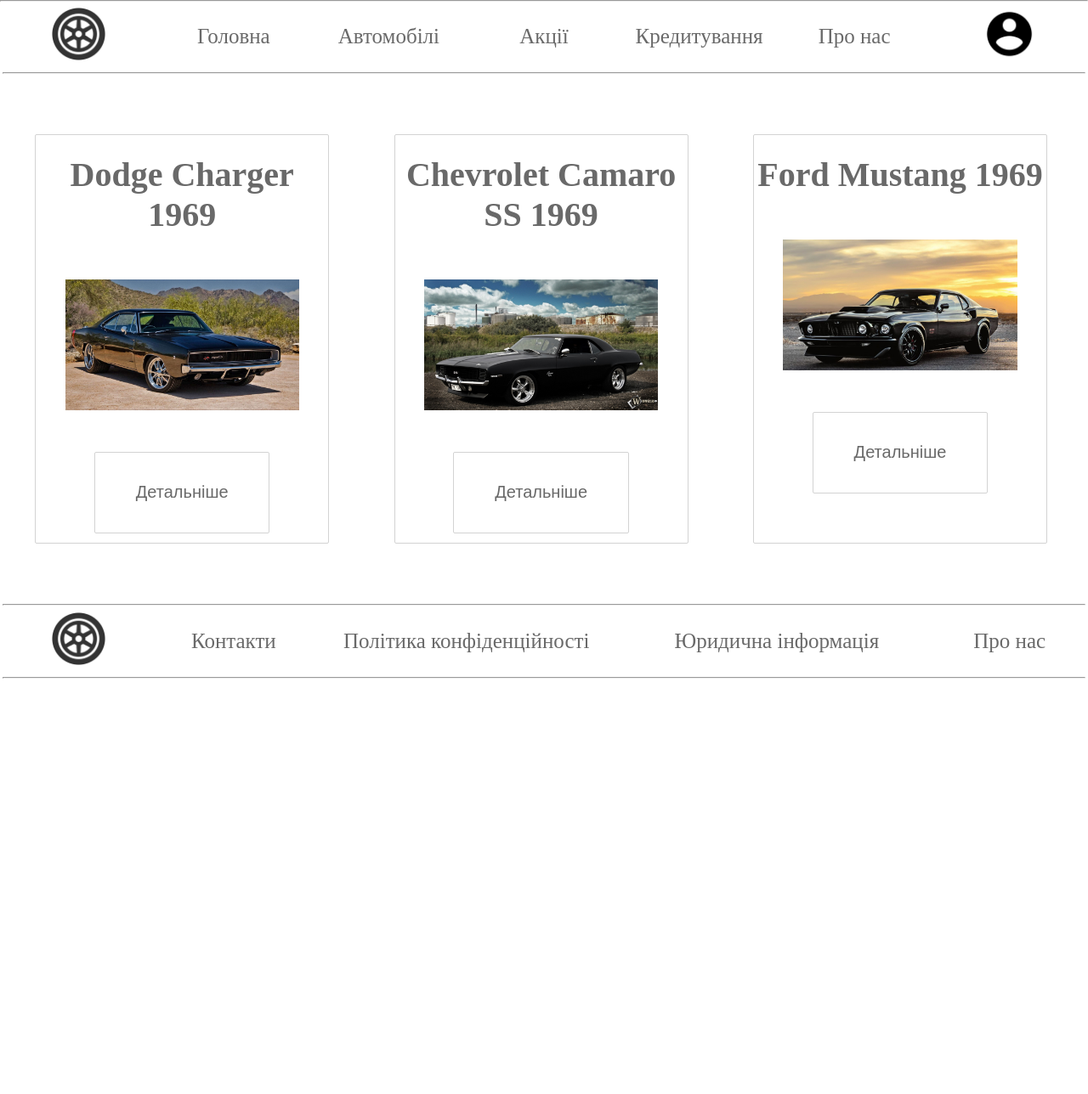
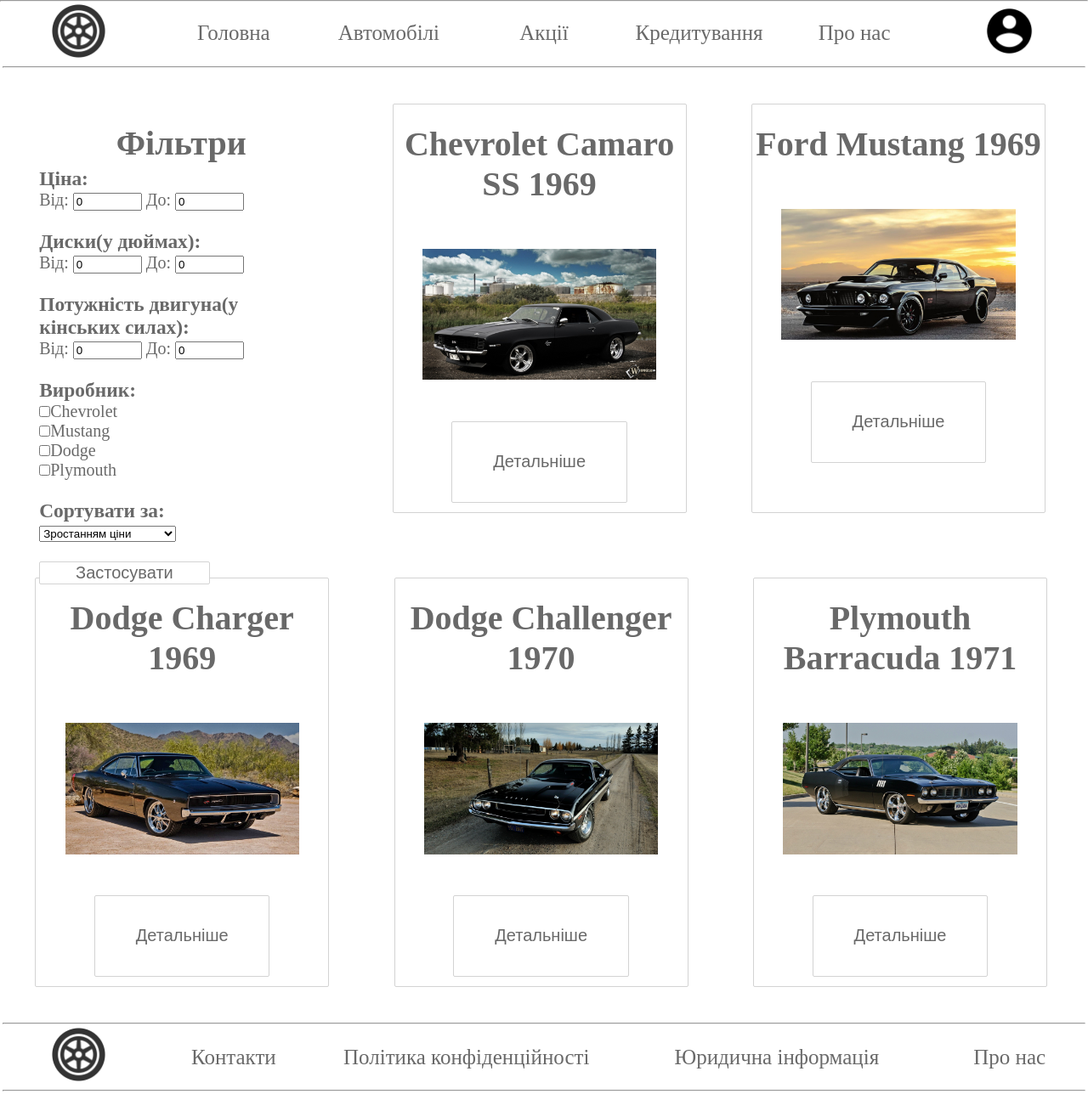
Before and after one commit to ctYurk15/Muscle-Cars, a PHP site: page /catalog.html in a window 1280 px wide. Shown: the whole page at 85% size. Before the commit the page ends 799 px from the top, so only its background shows below. Run offline with PHP 8.4, Linux system fonts and the light colour scheme.

Commit message:
Added filters to auto page

```diff
--- a/catalog.html
+++ b/catalog.html
@@ -20,10 +20,40 @@
             </tr>
             <tr>
                 <td colspan="7">
-                    <div class="car-container">
-                        <br><h1>Dodge Charger 1969</h1>
-                        <img src="images/charger1969.jpg"><br>
-                        <button>Детальніше</button>
+                    <div class="car-container" style="border: 0px solid black">
+                        <br><h1>Фільтри</h1>
+                        <div id="filtersDiv">
+                            <form>
+                                <h3>Ціна:</h3>
+                                <label for="minPrice">Від: </label><input type="text" value="0" name="price" id="minPrice" size="7">
+                                <label for="maxPrice">До: </label><input type="text" value="0" name="price" id="maxPrice" size="7">
+                                <br><br>
+                                <h3>Диски(у дюймах):</h3>
+                                <label for="minWS">Від: </label><input type="text" value="0" id="minWS" size="7">
+                                <label for="maxWS">До: </label><input type="text" value="0" id="maxWS" size="7">
+                                <br><br>
+                                <h3>Потужність двигуна(у кінських силах):</h3>
+                                <label for="minHP">Від: </label><input type="text" value="0" id="minHP" size="7">
+                                <label for="maxHP">До: </label><input type="text" value="0" id="maxHP" size="7">
+                                <br><br>
+                                <h3>Виробник: </h3>
+                                <input type="checkbox" id="Chevrolet"><lable for="Chevrolet">Chevrolet</lable><br>
+                                <input type="checkbox" id="Mustang"><lable for="Mustang">Mustang</lable><br>
+                                <input type="checkbox" id="Dodge"><lable for="Dodge">Dodge</lable><br>
+                                <input type="checkbox" id="Plymouth"><lable for="Plymouth">Plymouth</lable>
+                                <br><br>
+                                <h3>Сортувати за: </h3>
+                                <select>
+                                    <option>Зростанням ціни</option>
+                                    <option>Спаданням ціни</option>
+                                    <option>Роком виходу</option>
+                                    <option>Алфавітним порядком</option>
+                                    <option>Потужністю двигуна</option>
+                                </select>
+                                <br><br>
+                                <button>Застосувати</button>
+                            </form>
+                        </div>
                     </div>
                     <div class="car-container">
                         <br><h1>Chevrolet Camaro SS 1969</h1>
@@ -33,6 +63,21 @@
                     <div class="car-container">
                         <br><h1>Ford Mustang 1969</h1>
                         <img src="images/mustang1969.jpg"><br>
+                        <button>Детальніше</button>
+                    </div>
+                    <div class="car-container">
+                        <br><h1>Dodge Charger 1969</h1>
+                        <img src="images/charger1969.jpg"><br>
+                        <button>Детальніше</button>
+                    </div>
+                    <div class="car-container">
+                        <br><h1>Dodge Challenger 1970</h1>
+                        <img src="images/challenger1970.jpg"><br>
+                        <button>Детальніше</button>
+                    </div>
+                    <div class="car-container">
+                        <br><h1>Plymouth Barracuda 1971</h1>
+                        <img src="images/barracuda1971.jpg"><br>
                         <button>Детальніше</button>
                     </div>
                 </td>
--- a/styles/catalog.css
+++ b/styles/catalog.css
@@ -95,3 +95,9 @@
     width: 0%;
     height: 0%;
 }
+
+#filtersDiv
+{
+    text-align: left;
+    padding: 5px;
+}
```
Also changed, not shown: images/barracuda1971.jpg (added), images/challenger1970.jpg (added).
